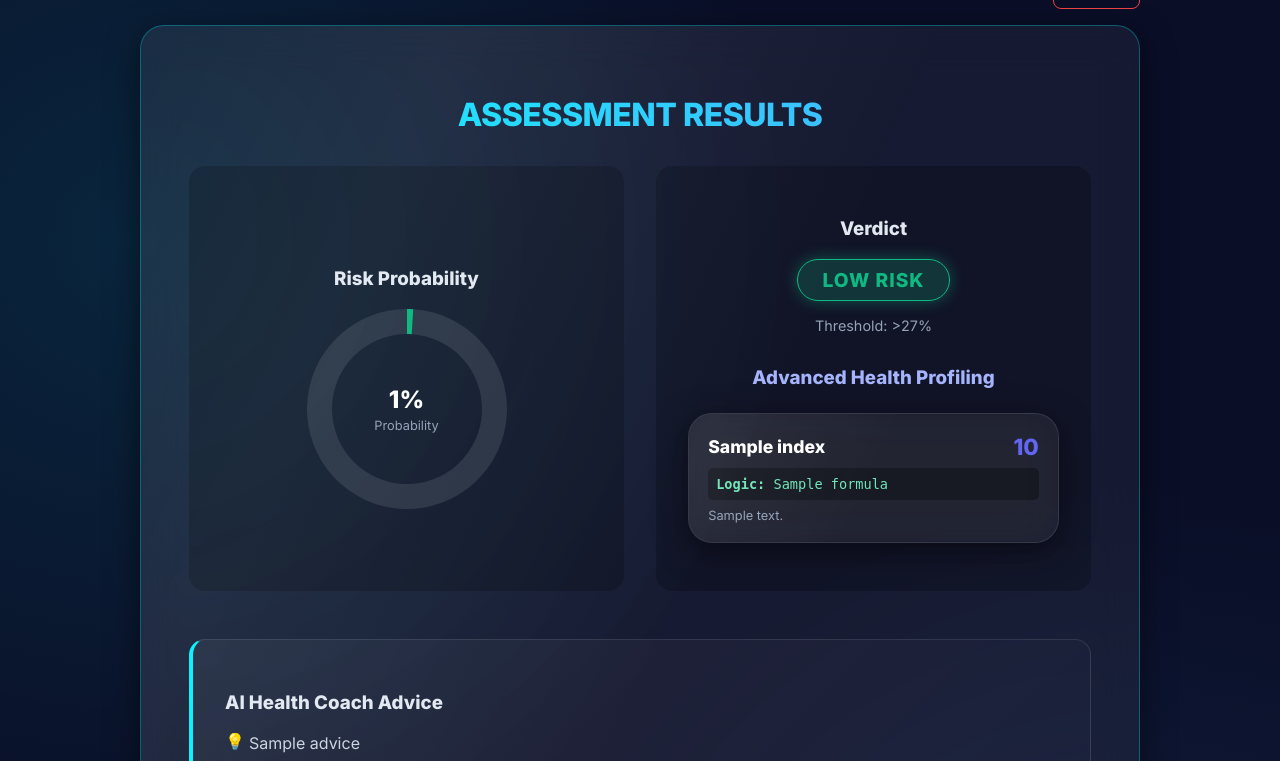
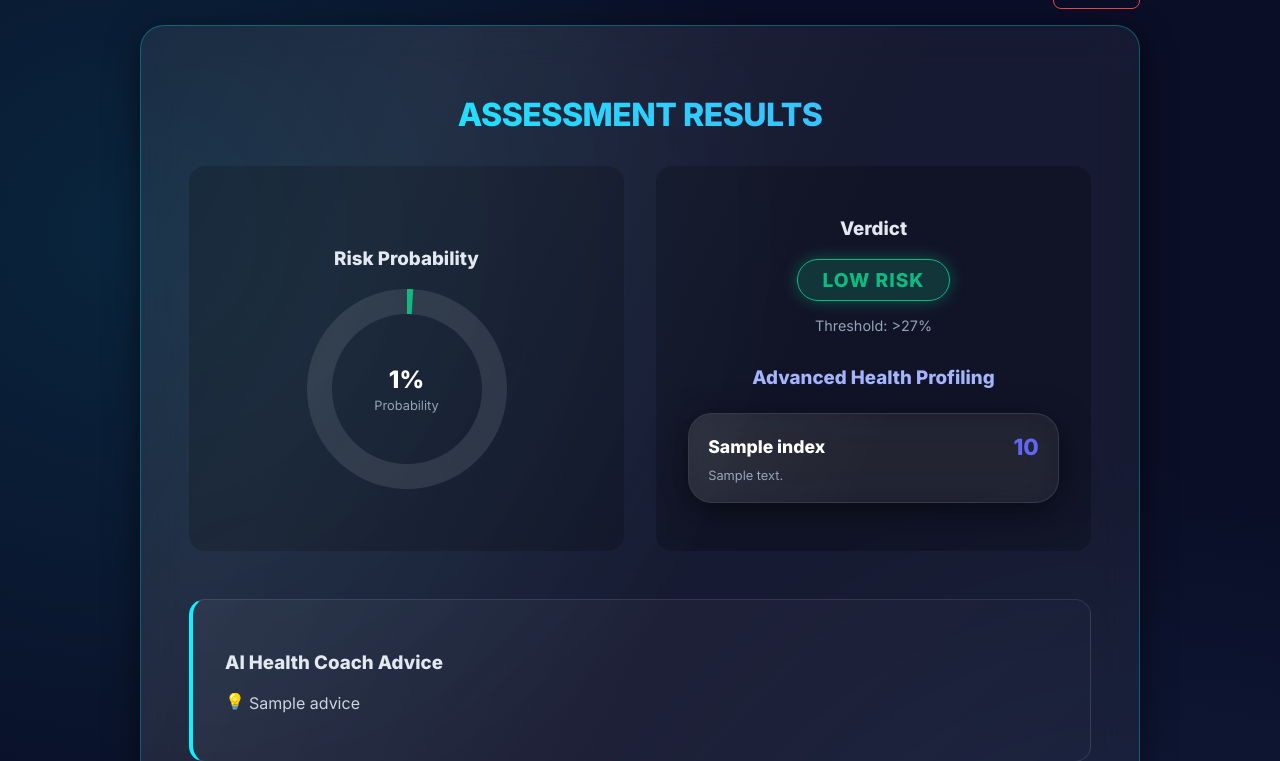
Before and after one commit to sohamdas360/diabetes-risk-app, a Flask app: template templates/result.html in a window 1280 px wide. Shown: the part 61-822 px from the top of the page. Run offline with Flask 3, Linux system fonts and the light colour scheme; the template is opened without the code that fills it: most values are stand-ins (such as "Sample title", 1, 10 or a date in 2020).

Commit message:
UI: Remove explicit formula display (Logic boxes) from result page for cleaner look.

```diff
--- a/templates/result.html
+++ b/templates/result.html
@@ -66,10 +66,7 @@
                                 <span style="font-size: 1.4rem; font-weight: 800; color: #6366f1;">{{ index.score
                                     }}</span>
                             </div>
-                            <div
-                                style="font-family: monospace; font-size: 0.85rem; color: #6ee7b7; background: rgba(0,0,0,0.3); padding: 0.5rem; border-radius: 5px; margin-bottom: 0.5rem;">
-                                <strong>Logic:</strong> {{ index.formula }}
-                            </div>
+
                             <p style="font-size: 0.8rem; color: #94a3b8; margin: 0;">{{ index.desc }}</p>
                         </div>
                         {% endfor %}
```
